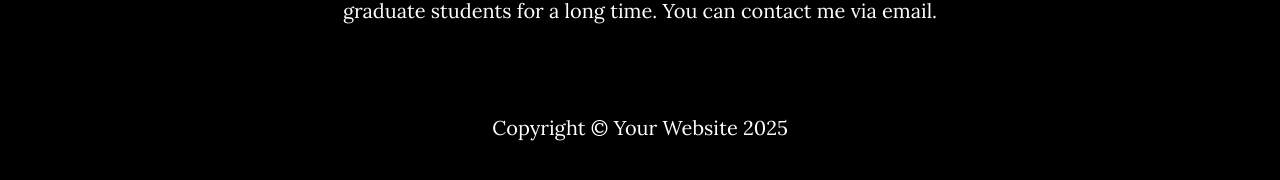
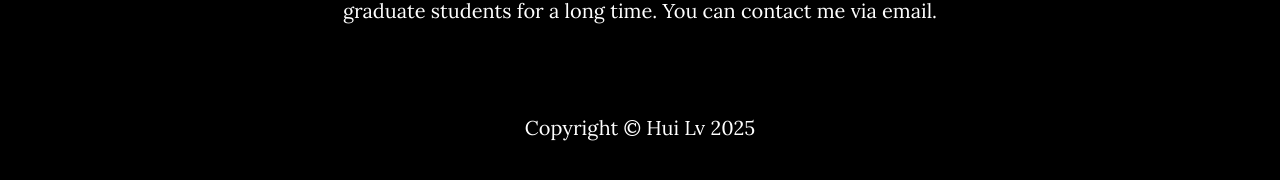
Before and after one commit to ktr-hubrt/ktr-hubrt.github.io, a Jekyll site: the page built from index.html, in a window 1280 px wide and 900 px high, scrolled down 3114 px. Shown: the part 706-886 px from the top of the window. Built offline with Jekyll 4.4.1, drawn with Linux system fonts in a browser that asks for light colours.

Commit message:
Update _config.yml

```diff
--- a/_config.yml
+++ b/_config.yml
@@ -10,7 +10,7 @@ color:
   links: '#219ab3'
 
 # Footer settings
-footer: Your Website
+footer: Hui Lv
 
 # Social networks usernames (many more available: google-plus, flickr, dribbble, pinterest, instagram, tumblr, linkedin, etc.)
 social:
```
